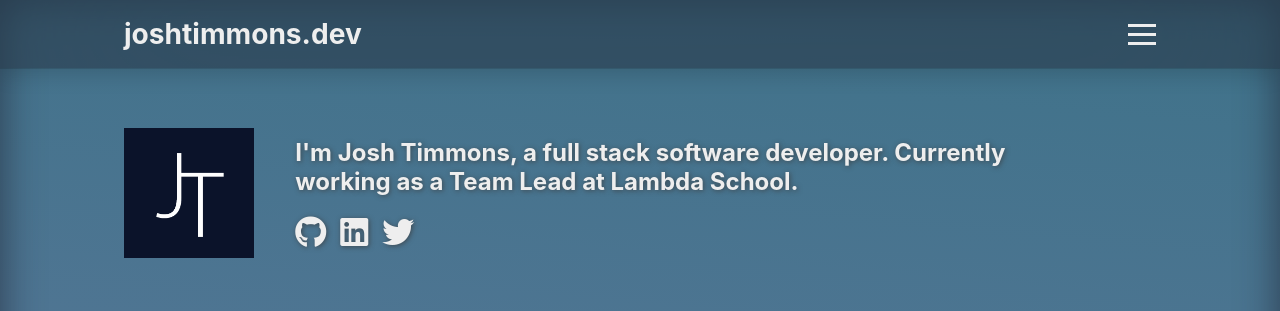
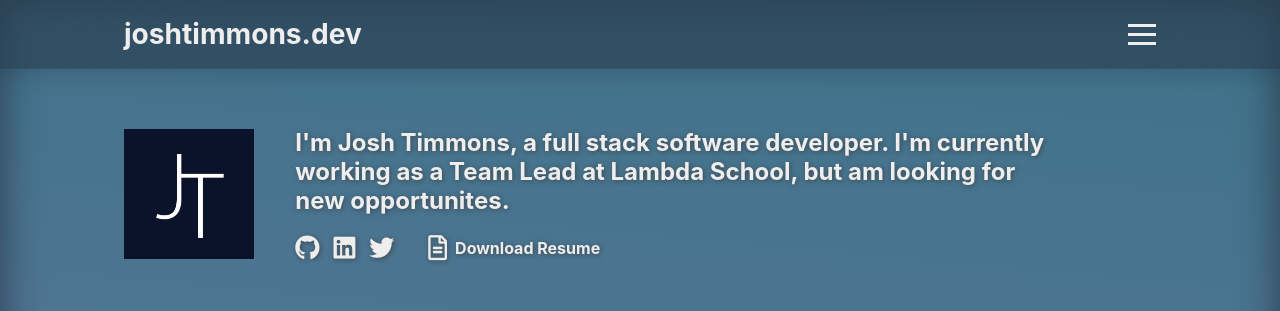
Before and after one commit to josh182014/portfolio-site, a React (Create React App) app: page / in a window 1280 px wide. Shown: the top 311 px of the page. Built offline with nearby package versions, Linux system fonts and the light colour scheme.

Commit message:
added twitter and resume to home page

```diff
--- a/src/components/Header/Header.js
+++ b/src/components/Header/Header.js
@@ -7,11 +7,12 @@ const Header = () => {
       <div>
         <img className='logo' alt="" src='/favicons/android-chrome-512x512.png'></img>
         <div className='introText'>
-          <h2>I'm Josh Timmons, a full stack software developer. Currently working as a Team Lead at Lambda School.</h2>
+          <h2>I'm Josh Timmons, a full stack software developer. I'm currently working as a Team Lead at Lambda School, but am looking for new opportunites.</h2>
           <div className='socialIcons'>
             <a target = '_blank' rel='noopener noreferrer' href='https://github.com/josh182014'><i class="fab fa-2x fa-github"></i></a>
             <a target= '_blank' rel='noopener noreferrer' href='https://www.linkedin.com/in/josh-timmons-851216132/'><i class="fab fa-2x fa-linkedin"></i></a>
             <a target= 'blank' rel='noopener noreferrer' href='https://twitter.com/JoshTimmons17'><i class="fab fa-2x fa-twitter"></i></a>
+            <a className='resumeLink' href="/assets/resume.pdf" download="josh-timmons-resume" target="_blank"><i className="far fa-file-alt fa-2x"></i><span><strong>Download Resume</strong></span></a>
           </div>
         </div>
       </div>
--- a/src/components/Header/header.scss
+++ b/src/components/Header/header.scss
@@ -39,14 +39,29 @@
                 display: flex;
                 flex-wrap: wrap;
                 flex-direction: row;
+                align-items: center;
 
                 a {
                     color: $whiteText;
                     text-decoration: none;
+
+                    span {
+                        align-self: center;
+                    }
                 }
 
                 i {
                     margin-right: 14px;
+                    font-size: 25px;
+                }
+
+                .resumeLink {
+                    display: flex;
+
+                    i {
+                        margin-right: 8px;
+                        margin-left: 20px;
+                    }
                 }
 
             }
```
